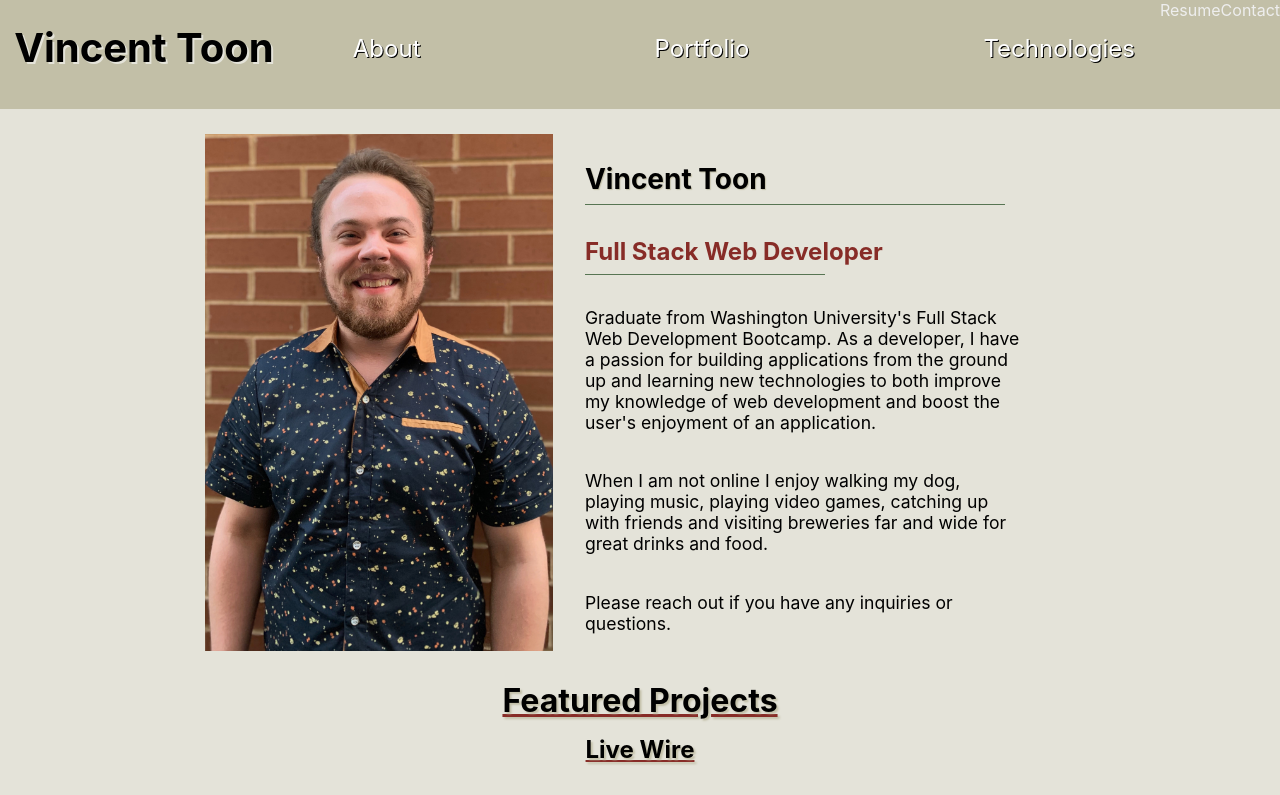
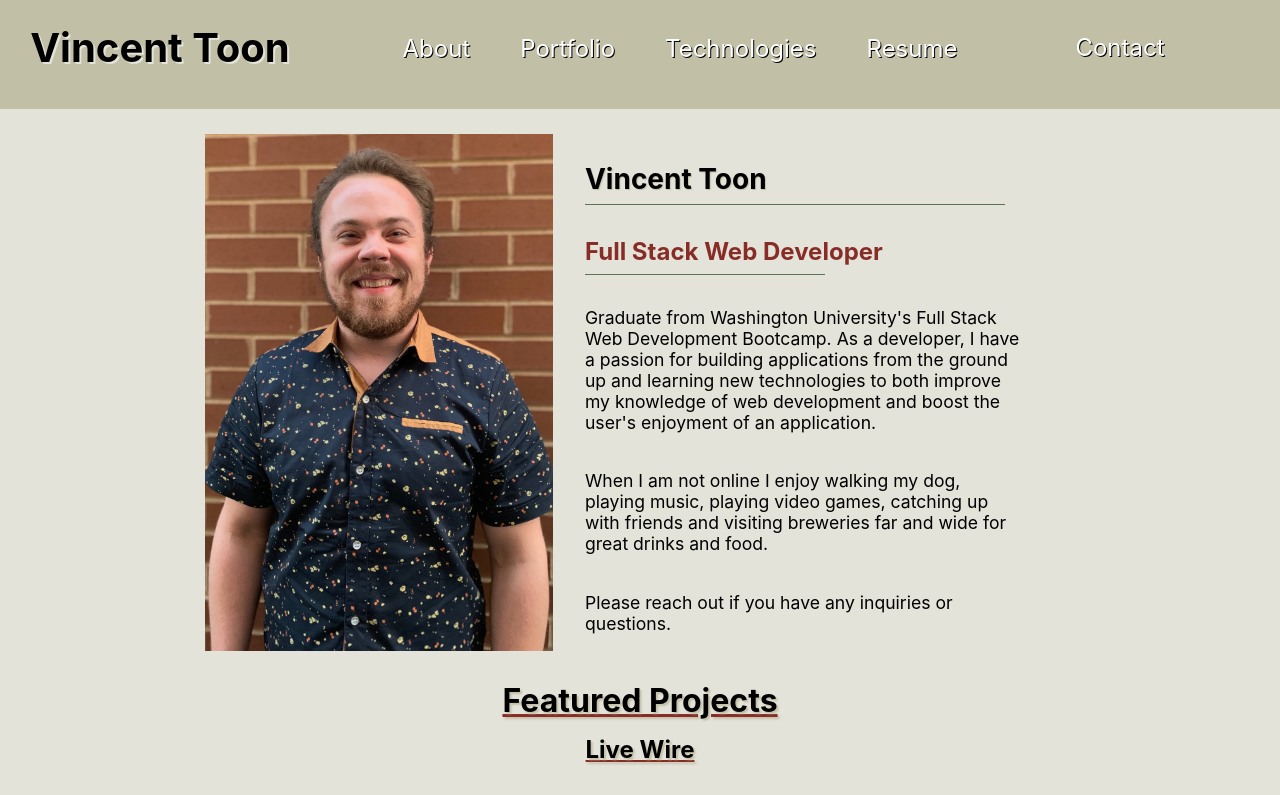
Before and after one commit to Vincenttoon/vincent-toon-portfolio, a React (Create React App) app: page / in a window 1280 px wide. Shown: the top 795 px of the page. Built offline with nearby package versions, Linux system fonts and the light colour scheme.

Commit message:
back to previous portfolio

```diff
--- a/src/components/Header/index.js
+++ b/src/components/Header/index.js
@@ -1,10 +1,9 @@
 import React from "react";
-import { NavLink } from 'react-router-dom';
+import { NavLink } from "react-router-dom";
 // import { useMediaQuery } from "@mui/material";
 // import DropdownMenu from "../MobileNav";
 
 function Header(props) {
-
   // const isMobile = useMediaQuery('(max-width: 810px)');
 
   return (
@@ -17,19 +16,21 @@ function Header(props) {
         <nav className="hero-nav">
           <ul className="nav-link">
             <li>
-                <NavLink to='/'>About</NavLink>
+              <NavLink to="/">About</NavLink>
             </li>
             <li>
-                <NavLink to='/portfolio'>Portfolio</NavLink>
+              <NavLink to="/portfolio">Portfolio</NavLink>
             </li>
             <li>
-                <NavLink to='/technologies'>Technologies</NavLink>
+              <NavLink to="/technologies">Technologies</NavLink>
+            </li>
+            <li>
+              <NavLink to="/resume">Resume</NavLink>
             </li>
           </ul>
         </nav>
         <div className="right-links">
-            <NavLink to='/resume'>Resume</NavLink>
-            <NavLink to='/contact'>Contact</NavLink>
+          <NavLink to="/contact">Contact</NavLink>
         </div>
       </header>
     </div>
--- a/src/index.css
+++ b/src/index.css
@@ -117,21 +117,33 @@ li {
 
 .hero-div {
   display: flex;
-  width: 33%;
+  width: 25%;
   justify-content: center;
 }
 
-.hero-nav {
+.hero-nav, .right-links {
   padding-top: 10px;
+  width: 33%;
 }
 
-.hero-nav ul {
+.hero-nav, ul {
   display: flex;
-  width: 100%;
-  justify-content: space-between;
+  width: 50%;
+  justify-content: center;
   flex-direction: row;
   font-size: 24px;
   padding-left: 40px;
+  color: var(--white);
+  text-shadow: 1px 1px var(--black);
+}
+
+.right-links {
+  display: flex;
+  width: 25%;
+  text-align: center;
+  font-size: 24px;
+  justify-content: space-around;
+  padding-top: 33px;
   color: var(--white);
   text-shadow: 1px 1px var(--black);
 }
```
